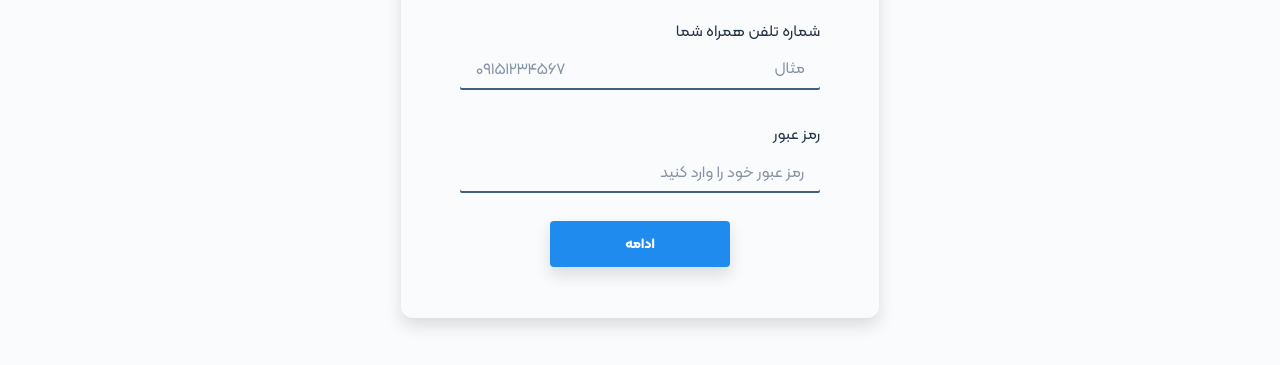
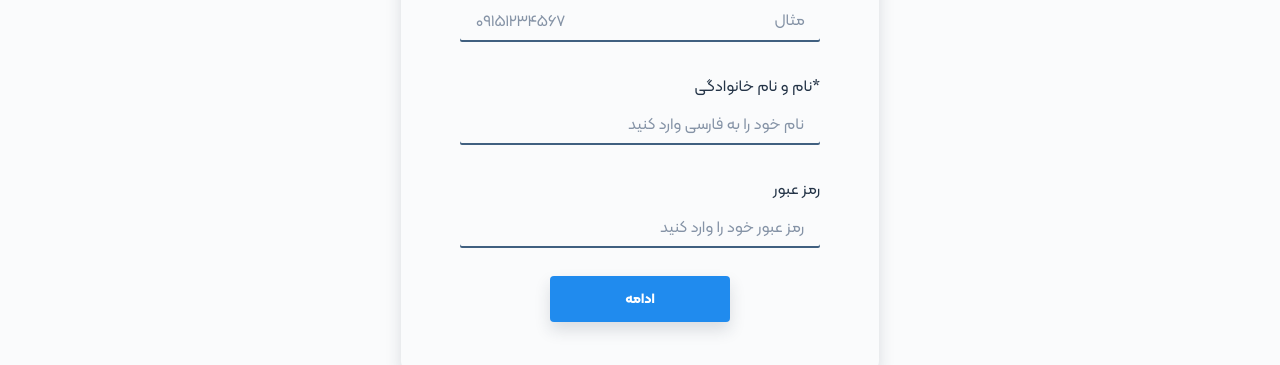
Before and after one commit to amirpc1391/vue-last-term-project, a Vue app: page /auth/signup in a window 1280 px wide. Shown: the part 274-639 px from the top of the page. Built offline with nearby package versions, Linux system fonts and the light colour scheme.

Commit message:
fix bugs

```diff
--- a/src/App.vue
+++ b/src/App.vue
@@ -1,15 +1,16 @@
 <script setup>
 import {RouterLink, RouterView} from 'vue-router'
 import Notification from "@/components/Notification.vue";
-import {ref} from "vue";
+import { useNotificationStore } from "@/stores/notification.js";
 
-const isActiveNotification = ref(false)
+const notificationStore = useNotificationStore()
+
 </script>
 
 <template>
   <RouterView></RouterView>
-  <Notification type="danger" :is-active-notification="isActiveNotification">
-    در حال حاضر ارتباط با سرور قطع می‌باشد. لطفا بعدا مجدد تلاش کنید.
+  <Notification :type="notificationStore.type" :is-active-notification="notificationStore.isActive">
+   {{notificationStore.message}}
   </Notification>
 </template>
 
--- a/src/components/AuthComponents/LoginAuth.vue
+++ b/src/components/AuthComponents/LoginAuth.vue
@@ -16,7 +16,7 @@ onMounted( () =>
   {
     auth.reset()
     router.push( '/auth' )
-    return;
+    return false;
   }
 
   if ( auth.phone.length === 0 )
@@ -26,7 +26,7 @@ onMounted( () =>
         'danger' ,
         'شماره تماس نمیتواند خالی باشد.'
     )
-    return;
+    return false;
 
   }
 
@@ -37,32 +37,29 @@ onMounted( () =>
         'danger' ,
         'فرمت شماره تماس اشتباه است.'
     )
-    return;
+    return false;
 
   }
 
-  if ( !auth.checkPhoneExists() )
-  {
-
-    router.push( '/auth' )
-
-  }
+  // if ( !auth.checkPhoneExists() )
+  // {
+  //   router.push( '/auth' )
+  // }
 
 } )
 
 const submit = () =>
 {
 
-  let password = auth.users[ auth.phone ]
+  let password = auth.users[ auth.phone ].password
 
   if ( password === auth.password )
   {
-
     notification.showNotification(
         'success' ,
         'ورود با موفقیت انجام شد.'
     )
-    auth.isAuth = true
+    // auth.isAuth = true
     setTimeout( () =>
     {
       router.push( '/' )
--- a/src/components/AuthComponents/MainAuth.vue
+++ b/src/components/AuthComponents/MainAuth.vue
@@ -3,7 +3,6 @@
 import Btn from "@/components/Btn.vue";
 import InputGroup from "@/components/InputGroup.vue";
 import router from "@/router/index.js";
-import Notification from "@/components/Notification.vue";
 import { useNotificationStore } from "@/stores/notification.js";
 import { useAuthStore } from "@/stores/auth.js";
 import { onMounted } from "vue";
@@ -15,11 +14,11 @@ const auth = useAuthStore()
 onMounted( () =>
 {
 
-  if ( auth.isAuth )
-  {
-    router.push( '/' )
-    return
-  }
+  // if ( auth.isAuth )
+  // {
+  //   router.push( '/' )
+  //   return
+  // }
 
   auth.reset()
 
@@ -35,7 +34,7 @@ const submit = () =>
         'danger' ,
         'شماره تماس نمیتواند خالی باشد.'
     )
-    return;
+    return false;
 
   }
 
@@ -46,7 +45,7 @@ const submit = () =>
         'danger' ,
         'فرمت شماره تماس اشتباه است.'
     )
-    return;
+    return false;
 
   }
 
@@ -54,7 +53,7 @@ const submit = () =>
   {
 
     router.push( 'auth/signup' )
-    return;
+    return false;
 
   }
 
@@ -65,13 +64,6 @@ const submit = () =>
 </script>
 
 <template>
-
-  <notification :is-active-notification="notification.isActive" :type="notification.type">
-
-    {{ notification.message }}
-
-  </notification>
-
   <div class="panel">
     <h1 class="panel__title">ورود / ثبت نام</h1>
     <input-group title="لطفا شماره تلفن همراه خود را وارد کنید." placeholder="۰۹۱۵۱۲۳۴۵۶۷" typeOfInput="text"
--- a/src/components/AuthComponents/SignupAuth.vue
+++ b/src/components/AuthComponents/SignupAuth.vue
@@ -3,48 +3,52 @@
 import Btn from "@/components/Btn.vue";
 import InputGroup from "@/components/InputGroup.vue";
 import router from "@/router/index.js";
-import { useAuthStore } from "@/stores/auth.js";
-import { useNotificationStore } from "@/stores/notification.js";
-import { onMounted } from "vue";
+import {useAuthStore} from "@/stores/auth.js";
+import {useNotificationStore} from "@/stores/notification.js";
+import {onMounted} from "vue";
 
 const auth = useAuthStore()
 const notification = useNotificationStore()
 
-onMounted( () =>
-{
+onMounted(() => {
+  auth.password = ''
+  auth.fullName = ''
+})
 
-  auth.password = ''
+const submit = () => {
 
-} )
+  if (auth.phone.length === 0 || auth.password.length === 0 || auth.fullName.length === 0) {
 
-const submit = () =>
-{
+    notification.showNotification(
+        'danger',
+        'شماره تماس ،نام و نام خانوادگی یا رمز عبور نمیتواند خالی باشد.'
+    )
+    return false;
 
-  if ( auth.phone.length === 0 || auth.password.length === 0 )
+  }
+  if ( !auth.validationPhone() )
   {
 
     notification.showNotification(
         'danger' ,
-        'شماره تماس یا رمز عبور نمیتواند خالی باشد.'
+        'فرمت شماره تماس اشتباه است.'
     )
-    return
+    return false;
 
   }
-
-  if ( auth.checkPhoneExists() )
-  {
+  if (auth.checkPhoneExists()) {
 
     notification.showNotification(
-        'danger' ,
+        'danger',
         'با این شماره تماس قبلا یک نفر دیگه ثبت نام کرده است.'
     )
-    return
+    return false;
 
   }
 
   auth.addNewUser()
   auth.reset()
-  router.push( '/auth' )
+  router.push('/auth')
 
 }
 
@@ -65,11 +69,13 @@ const submit = () =>
         v-model="auth.phone"
     />
 
-    <!--    <input-group-->
-    <!--        title="*نام و نام خانوادگی"-->
-    <!--        placeholder="نام خود را به فارسی وارد کنید"-->
-    <!--        type="text"-->
-    <!--        variant="phone"/>-->
+    <input-group
+        title="*نام و نام خانوادگی"
+        placeholder="نام خود را به فارسی وارد کنید"
+        type="text"
+        variant="phone"
+        v-model="auth.fullName"
+    />
 
     <input-group
         title="رمز عبور"
--- a/src/components/InputGroup.vue
+++ b/src/components/InputGroup.vue
@@ -1,5 +1,4 @@
 <script setup>
-import { ref } from 'vue'
 
 defineProps( {
   title : {
@@ -17,9 +16,8 @@ defineProps( {
     default : 'primary'
   } ,
 } )
-const isPlaceHolder = ref( '' )
+
 const model = defineModel()
-
 </script>
 
 <template>
@@ -28,10 +26,9 @@ const model = defineModel()
     <input :class="['input-group__input',`input-group__input--${variant}`]"
            :type="typeOfInput"
            :placeholder="placeholder"
-           @input="(event)=>isPlaceHolder=event.target.value"
            v-model="model"
     />
-    <div v-if="isPlaceHolder.length===0" class="input-group__placeholder">مثال</div>
+    <div v-if="!model.length" class="input-group__placeholder">مثال</div>
   </div>
 </template>
 
--- a/src/components/Notification.vue
+++ b/src/components/Notification.vue
@@ -15,7 +15,7 @@ defineProps({
 
   <div :class="{'notification-section':true, 'notification-section--active':isActiveNotification}">
     <div :class="`notification-section__content notification-section__content--${type}`">
-      <img class="notification-section__img-icon" :src="`src/assets/images/${type}.png`" :alt="type">
+      <img class="notification-section__img-icon" :src="`/src/assets/images/${type}.png`" :alt="type">
       <p class="notification-section__description">
         <slot></slot>
       </p>
--- a/src/stores/auth.js
+++ b/src/stores/auth.js
@@ -1,19 +1,22 @@
-import { ref , reactive } from 'vue'
-import { defineStore } from 'pinia'
+import {ref, reactive} from 'vue'
+import {defineStore} from 'pinia'
 
-export const useAuthStore = defineStore( 'auth' , () =>
-{
-    const phone = ref( '' )
-    const password = ref( '' )
+export const useAuthStore = defineStore('auth', () => {
+    const phone = ref('')
+    const fullName = ref('')
+    const password = ref('')
     const iranianPhoneRegex = /^09\d{9}$/;
-    const isAuth = ref( false )
+    // const isAuth = ref(false)
 
-    const users = reactive( {
-        "09302431385" : "123"
-    } );
+    const users = reactive({
+        "09302431385": {
+            fullName: "amir",
+            password: "123"
+        }
+    });
 
     function validationPhone() {
-        return iranianPhoneRegex.test( phone.value )
+        return iranianPhoneRegex.test(phone.value)
     }
 
     function checkPhoneExists() {
@@ -23,11 +26,12 @@ export const useAuthStore = defineStore( 'auth' , () =>
     function reset() {
         phone.value = ''
         password.value = ''
+        fullName.value = ''
     }
 
     function addNewUser() {
-        users[ phone.value ] = password.value;
+        users[phone.value] = {fullName: fullName.value, password: password.value};
     }
 
-    return { phone , password , users , isAuth , validationPhone , checkPhoneExists , reset , addNewUser }
-} )
+    return {phone, fullName, password, users, validationPhone, checkPhoneExists, reset, addNewUser}
+})
```
